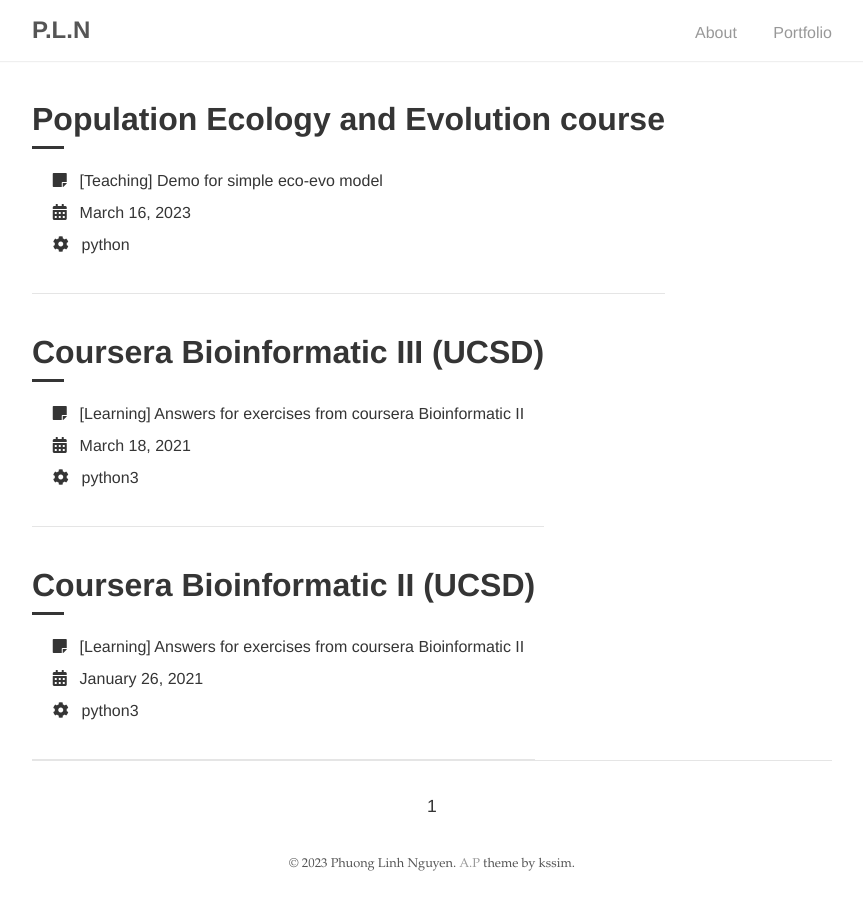
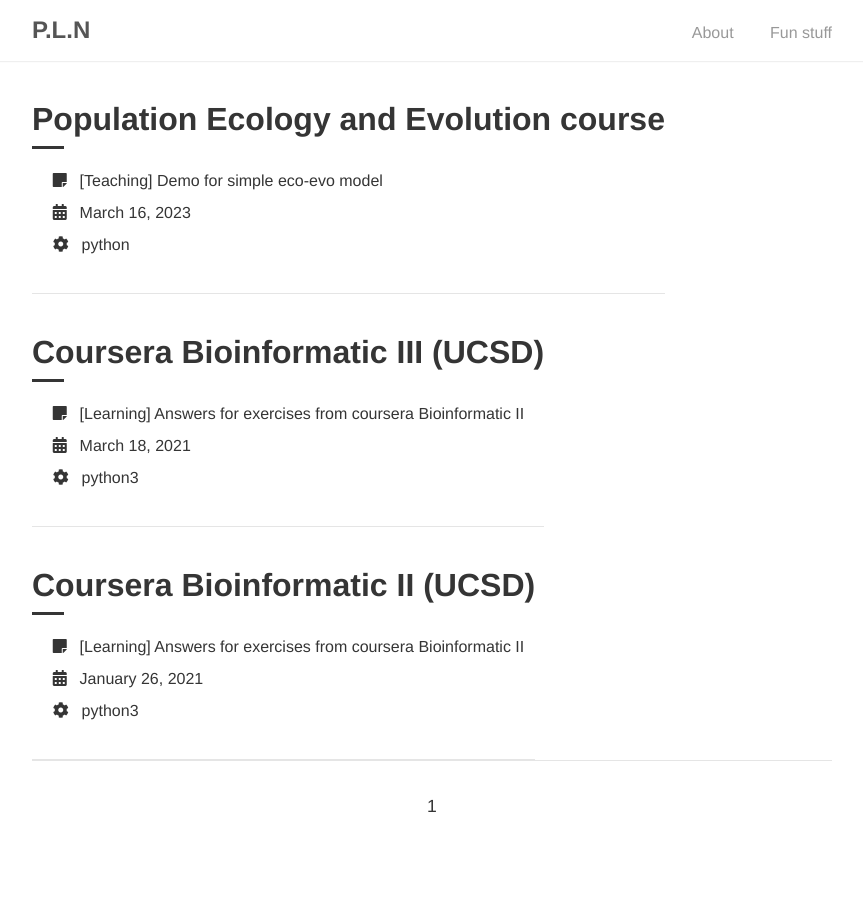
Before and after one commit to linh-phuong/nguyen, a Jekyll site: the page built from portfolio/index.html, in a window 1280 px wide. Shown: the whole page, without its empty margins (208-1071 px from the left). Built offline with Jekyll 4.4.1, drawn with Linux system fonts in a browser that asks for light colours; the list of posts is cut into pages by our own code.

Commit message:
remove footer

```diff
--- a/_layouts/base.html
+++ b/_layouts/base.html
@@ -11,7 +11,7 @@
       </a>
       <ul>
         <li><a href="{{ '/' | prepend: site.baseurl }}">About</a></li>
-          <li><a href="{{ '/portfolio' | prepend: site.baseurl }}/">Portfolio</a></li>
+        <li><a href="{{ '/portfolio' | prepend: site.baseurl }}/">Fun stuff</a></li>
       </ul>
     </div>
   </nav>
@@ -20,10 +20,6 @@
     {{ content }}
   </main>
 
-    <footer>
-      <span>
-        &copy; <time datetime="{{ site.time }}">{{ site.time | date: '%Y' }}</time> {{ site.author.name }}. <a href="https://github.com/kssim/about-portfolio/">A.P</a> theme by kssim.
-      </span>
-    </footer>
 </body>
+
 </html>
--- a/portfolio/index.html
+++ b/portfolio/index.html
@@ -1,4 +1,4 @@
 ---
 layout: portfolio
-title: Portfolio
+title: portfolio
 ---
```
Also changed, not shown: 5 other files. Lines whose indentation alone changed are shown as unchanged.
